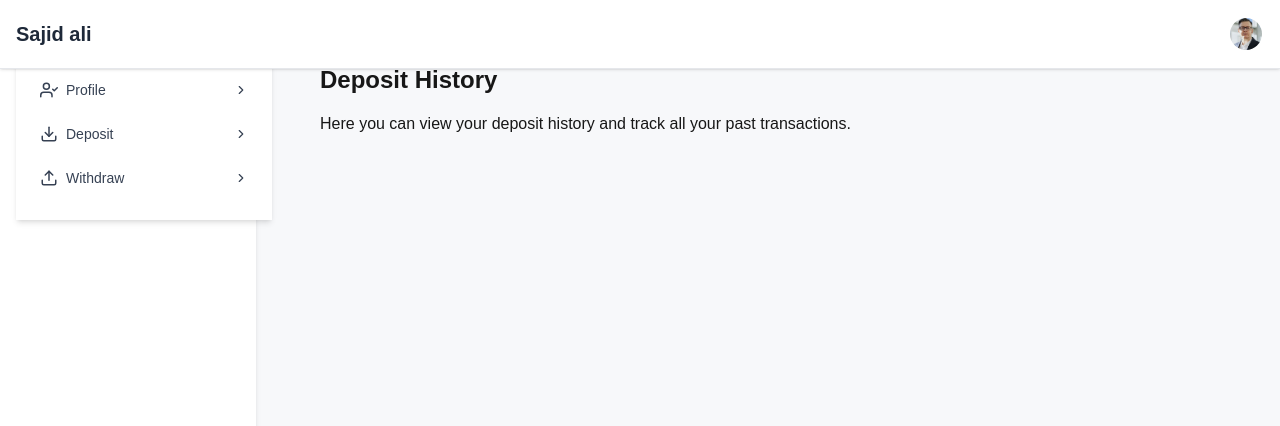
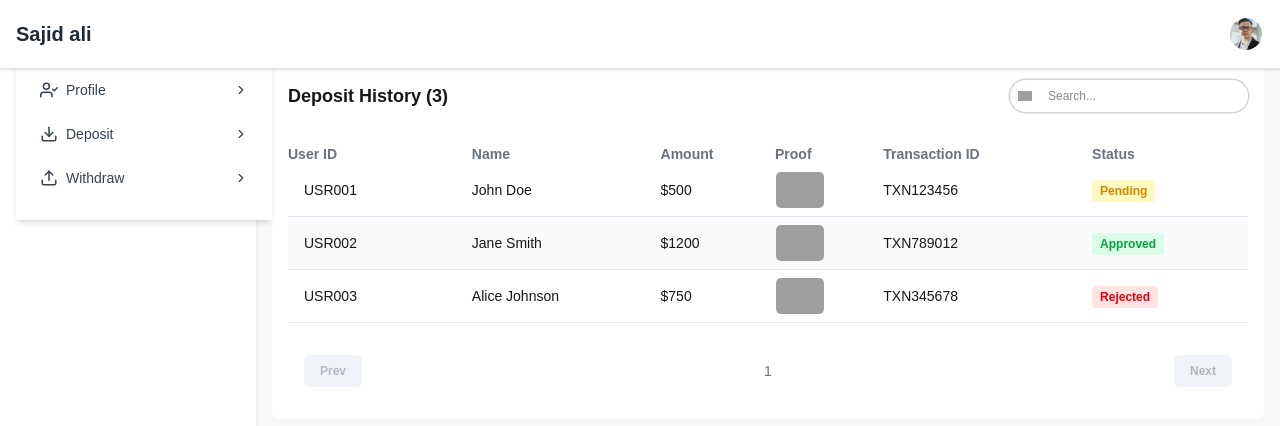
Before and after one commit to sahebbali/Davinci-Trade-NextJS, a Next.js app: page /user/deposit-history in a window 1280 px wide. Shown: the top 426 px of the page. Built offline with nearby package versions, Linux system fonts and the light colour scheme; grey boxes are pictures that could not be loaded.

Commit message:
update deposit history page

```diff
--- a/src/app/(dashboard)/layout.tsx
+++ b/src/app/(dashboard)/layout.tsx
@@ -55,7 +55,7 @@ export default function DashboardLayout({
         {" "}
         {/* Added overflow-y-auto here */}
         <DashNavbar onMenuClick={() => setSidebarOpen(true)} />
-        <div className="p-8">{children}</div>
+        <div className="pt-8 mt-8">{children}</div>
       </div>
     </div>
   );
--- a/src/app/(dashboard)/user/(deposit)/deposit-funds/page.tsx
+++ b/src/app/(dashboard)/user/(deposit)/deposit-funds/page.tsx
@@ -3,7 +3,7 @@ import DepositForm from "./DepositForm";
 
 export default function DepositFunds() {
   return (
-    <div className="w-full mx-auto mt-18 p-4">
+    <div className="bg-white p-4 rounded-md flex-1 m-4 mt-0">
       <CompanyWallet />
       <DepositForm />
     </div>
--- a/src/app/(dashboard)/user/(deposit)/deposit-history/page.tsx
+++ b/src/app/(dashboard)/user/(deposit)/deposit-history/page.tsx
@@ -1,11 +1,125 @@
-export default function DepositHistoryPage() {
+import Image from "next/image";
+// import FormContainer from "@/components/FormContainer";
+import Pagination from "@/components/Pagination";
+import Table from "@/components/Table";
+import TableSearch from "@/components/TableSearch";
+// import { headers } from "next/headers";
+
+type Deposit = {
+  id: number;
+  userId: string;
+  name: string;
+  amount: number;
+  proofImage: string;
+  transactionId: string;
+  status: "Pending" | "Approved" | "Rejected";
+};
+
+const DepositHistoryPage = async ({
+  searchParams,
+}: {
+  searchParams: { [key: string]: string | undefined };
+}) => {
+  // Dummy data
+  const deposits: Deposit[] = [
+    {
+      id: 1,
+      userId: "USR001",
+      name: "John Doe",
+      amount: 500,
+      proofImage: "/images/proof1.jpg",
+      transactionId: "TXN123456",
+      status: "Pending",
+    },
+    {
+      id: 2,
+      userId: "USR002",
+      name: "Jane Smith",
+      amount: 1200,
+      proofImage: "/images/proof2.jpg",
+      transactionId: "TXN789012",
+      status: "Approved",
+    },
+    {
+      id: 3,
+      userId: "USR003",
+      name: "Alice Johnson",
+      amount: 750,
+      proofImage: "/images/proof3.jpg",
+      transactionId: "TXN345678",
+      status: "Rejected",
+    },
+  ];
+
+  const columns = [
+    { header: "User ID", accessor: "userId" },
+    { header: "Name", accessor: "name" },
+    { header: "Amount", accessor: "amount" },
+    { header: "Proof", accessor: "proof" },
+    { header: "Transaction ID", accessor: "transactionId" },
+    { header: "Status", accessor: "status" },
+  ];
+
+  const renderRow = (item: Deposit) => (
+    <tr
+      key={item.id}
+      className="border-b border-gray-200 even:bg-slate-50 text-sm hover:bg-lamaPurpleLight"
+    >
+      <td className="p-4 whitespace-nowrap">{item.userId}</td>
+      <td className="whitespace-nowrap">{item.name}</td>
+      <td className="whitespace-nowrap">${item.amount}</td>
+      <td>
+        <Image
+          src={item.proofImage}
+          alt="Proof"
+          width={50}
+          height={50}
+          className="rounded-md border"
+        />
+      </td>
+      <td className="whitespace-nowrap">{item.transactionId}</td>
+      <td>
+        <span
+          className={`px-2 py-1 rounded text-xs font-semibold ${
+            item.status === "Approved"
+              ? "bg-green-100 text-green-600"
+              : item.status === "Rejected"
+              ? "bg-red-100 text-red-600"
+              : "bg-yellow-100 text-yellow-600"
+          }`}
+        >
+          {item.status}
+        </span>
+      </td>
+    </tr>
+  );
+
+  // Pagination (dummy)
+  const page = searchParams.page ? parseInt(searchParams.page) : 1;
+  const count = deposits.length;
+
   return (
-    <div className="p-8">
-      <h1 className="text-2xl font-bold mb-4">Deposit History</h1>
-      <p>
-        Here you can view your deposit history and track all your past
-        transactions.
-      </p>
+    <div className="bg-white p-4 rounded-md flex-1 m-4 mt-0">
+      {/* TOP BAR */}
+      <div className="flex flex-col md:flex-row md:items-center md:justify-between gap-4 mb-4">
+        <h1 className="text-lg font-semibold">Deposit History ({count})</h1>
+
+        <div className="flex flex-col sm:flex-row items-stretch sm:items-center gap-3 w-full md:w-auto">
+          <TableSearch />
+        </div>
+      </div>
+
+      {/* TABLE WRAPPER */}
+      <div className="overflow-x-auto">
+        <Table columns={columns} renderRow={renderRow} data={deposits} />
+      </div>
+
+      {/* PAGINATION */}
+      <div className="mt-4">
+        <Pagination page={page} count={count} />
+      </div>
     </div>
   );
-}
+};
+
+export default DepositHistoryPage;
--- /dev/null
+++ b/src/components/Pagination.tsx
@@ -0,0 +1,62 @@
+"use client";
+
+import { ITEM_PER_PAGE } from "@/lib/settings";
+import { useRouter } from "next/navigation";
+
+const Pagination = ({ page, count }: { page: number; count: number }) => {
+  const router = useRouter();
+
+  const hasPrev = ITEM_PER_PAGE * (page - 1) > 0;
+  const hasNext = ITEM_PER_PAGE * (page - 1) + ITEM_PER_PAGE < count;
+
+  const changePage = (newPage: number) => {
+    const params = new URLSearchParams(window.location.search);
+    params.set("page", newPage.toString());
+    router.push(`${window.location.pathname}?${params}`);
+  };
+  return (
+    <div className="p-4 flex items-center justify-between text-gray-500">
+      <button
+        disabled={!hasPrev}
+        className="py-2 px-4 rounded-md bg-slate-200 text-xs font-semibold disabled:opacity-50 disabled:cursor-not-allowed"
+        onClick={() => {
+          changePage(page - 1);
+        }}
+      >
+        Prev
+      </button>
+      <div className="flex items-center gap-2 text-sm">
+        {Array.from(
+          { length: Math.ceil(count / ITEM_PER_PAGE) },
+          (_, index) => {
+            const pageIndex = index + 1;
+            return (
+              <button
+                key={pageIndex}
+                className={`px-2 rounded-sm ${
+                  page === pageIndex ? "bg-lamaSky" : ""
+                }`}
+                onClick={() => {
+                  changePage(pageIndex);
+                }}
+              >
+                {pageIndex}
+              </button>
+            );
+          }
+        )}
+      </div>
+      <button
+        className="py-2 px-4 rounded-md bg-slate-200 text-xs font-semibold disabled:opacity-50 disabled:cursor-not-allowed"
+        disabled={!hasNext}
+        onClick={() => {
+          changePage(page + 1);
+        }}
+      >
+        Next
+      </button>
+    </div>
+  );
+};
+
+export default Pagination;
--- /dev/null
+++ b/src/components/Table.tsx
@@ -0,0 +1,24 @@
+const Table = ({
+  columns,
+  renderRow,
+  data,
+}: {
+  columns: { header: string; accessor: string; className?: string }[];
+  renderRow: (item: any) => React.ReactNode;
+  data: any[];
+}) => {
+  return (
+    <table className="w-full mt-4">
+      <thead>
+        <tr className="text-left text-gray-500 text-sm">
+          {columns.map((col) => (
+            <th key={col.accessor} className={col.className}>{col.header}</th>
+          ))}
+        </tr>
+      </thead>
+      <tbody>{data.map((item) => renderRow(item))}</tbody>
+    </table>
+  );
+};
+
+export default Table;
--- /dev/null
+++ b/src/components/TableSearch.tsx
@@ -0,0 +1,34 @@
+"use client";
+
+import Image from "next/image";
+import { useRouter } from "next/navigation";
+
+const TableSearch = () => {
+  const router = useRouter();
+
+  const handleSubmit = (e: React.FormEvent<HTMLFormElement>) => {
+    e.preventDefault();
+
+    const value = (e.currentTarget[0] as HTMLInputElement).value;
+
+    const params = new URLSearchParams(window.location.search);
+    params.set("search", value);
+    router.push(`${window.location.pathname}?${params}`);
+  };
+
+  return (
+    <form
+      onSubmit={handleSubmit}
+      className="w-full md:w-auto flex items-center gap-2 text-xs rounded-full ring-[1.5px] ring-gray-300 px-2"
+    >
+      <Image src="/search.png" alt="" width={14} height={14} />
+      <input
+        type="text"
+        placeholder="Search..."
+        className="w-[200px] p-2 bg-transparent outline-none"
+      />
+    </form>
+  );
+};
+
+export default TableSearch;
--- /dev/null
+++ b/src/lib/settings.ts
@@ -0,0 +1,23 @@
+export const ITEM_PER_PAGE = 10
+
+type RouteAccessMap = {
+  [key: string]: string[];
+};
+
+export const routeAccessMap: RouteAccessMap = {
+  "/admin(.*)": ["admin"],
+  "/student(.*)": ["student"],
+  "/teacher(.*)": ["teacher"],
+  "/parent(.*)": ["parent"],
+  "/list/teachers": ["admin", "teacher"],
+  "/list/students": ["admin", "teacher"],
+  "/list/parents": ["admin", "teacher"],
+  "/list/subjects": ["admin"],
+  "/list/classes": ["admin", "teacher"],
+  "/list/exams": ["admin", "teacher", "student", "parent"],
+  "/list/assignments": ["admin", "teacher", "student", "parent"],
+  "/list/results": ["admin", "teacher", "student", "parent"],
+  "/list/attendance": ["admin", "teacher", "student", "parent"],
+  "/list/events": ["admin", "teacher", "student", "parent"],
+  "/list/announcements": ["admin", "teacher", "student", "parent"],
+};
```
